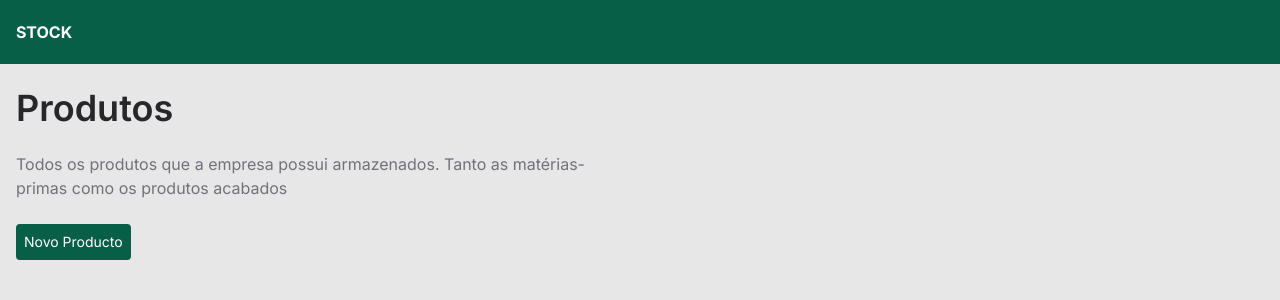
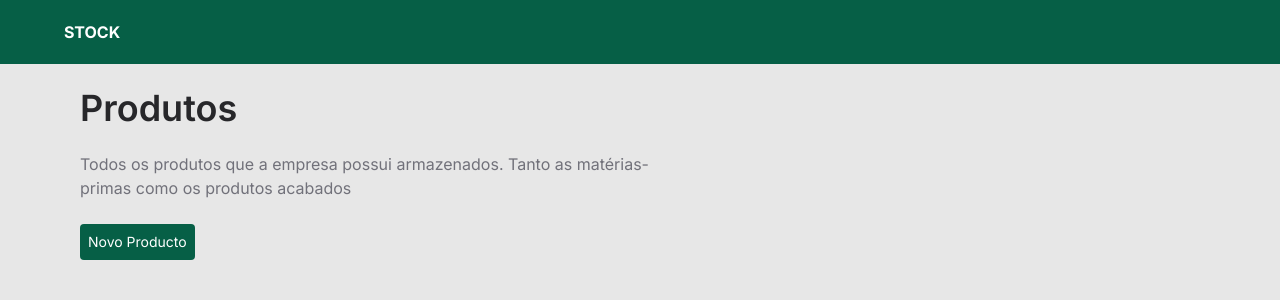
Before and after one commit to bendito820/stock-manager, a Next.js app: page /products in a window 1280 px wide. Shown: the top 300 px of the page. Built offline with nearby package versions, Linux system fonts and the light colour scheme.

Commit message:
Fix container issues

```diff
--- a/app/components/nav-bar.tsx
+++ b/app/components/nav-bar.tsx
@@ -3,9 +3,11 @@ import React from "react";
 
 const NavBar = () => {
   return (
-    <nav className="container mx-auto px-4 bg-emerald-800 text-white h-16 flex justify-between items-center">
-      <h2 className="font-bold">STOCK</h2>
-      <Link href={"/products"}></Link>
+    <nav className="px-4 bg-emerald-800 text-white h-16 flex justify-between items-center">
+      <div className="container mx-auto max-w-6xl ">
+        <h2 className="font-bold">STOCK</h2>
+        <Link href={"/products"}></Link>
+      </div>
     </nav>
   );
 };
--- a/app/layout.tsx
+++ b/app/layout.tsx
@@ -19,7 +19,7 @@ export default function RootLayout({
     <html lang="en">
       <body className={inter.className}>
         <NavBar />
-        <main className="container mx-auto px-4">{children}</main>
+        <main className="container mx-auto px-4 max-w-6xl">{children}</main>
       </body>
     </html>
   );
```
